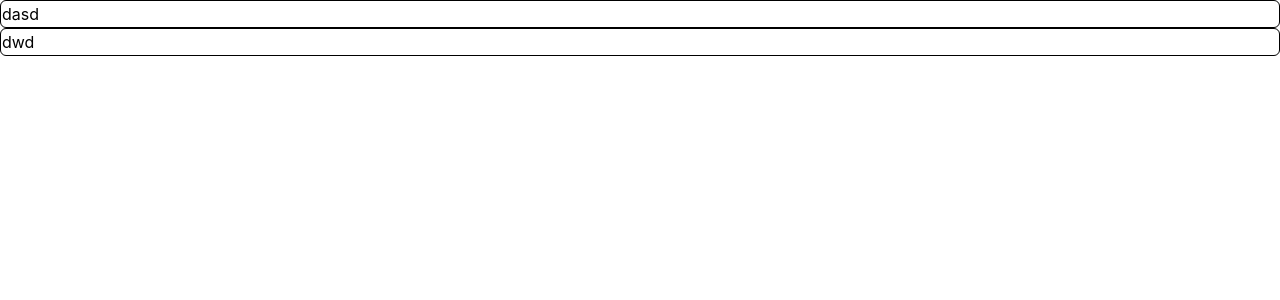
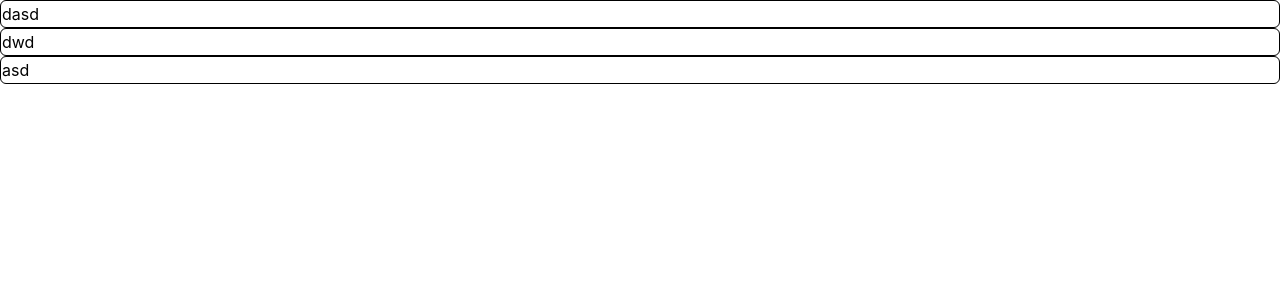
Before and after one commit to juicyaloe/imac, a Next.js app: page /test in a window 1280 px wide. Shown: the top 300 px of the page. Built offline with nearby package versions, Linux system fonts and the light colour scheme.

Commit message:
test commit

```diff
--- a/pages/test.tsx
+++ b/pages/test.tsx
@@ -2,6 +2,6 @@ import {Fragment} from 'react';
 import IList from '../components/ui/IList';
 
 export default function Test() {
-    const dataList = ['dasd', 'dwd'];
+    const dataList = ['dasd', 'dwd', 'asd'];
     return <IList list={dataList}></IList>;
 }
```
